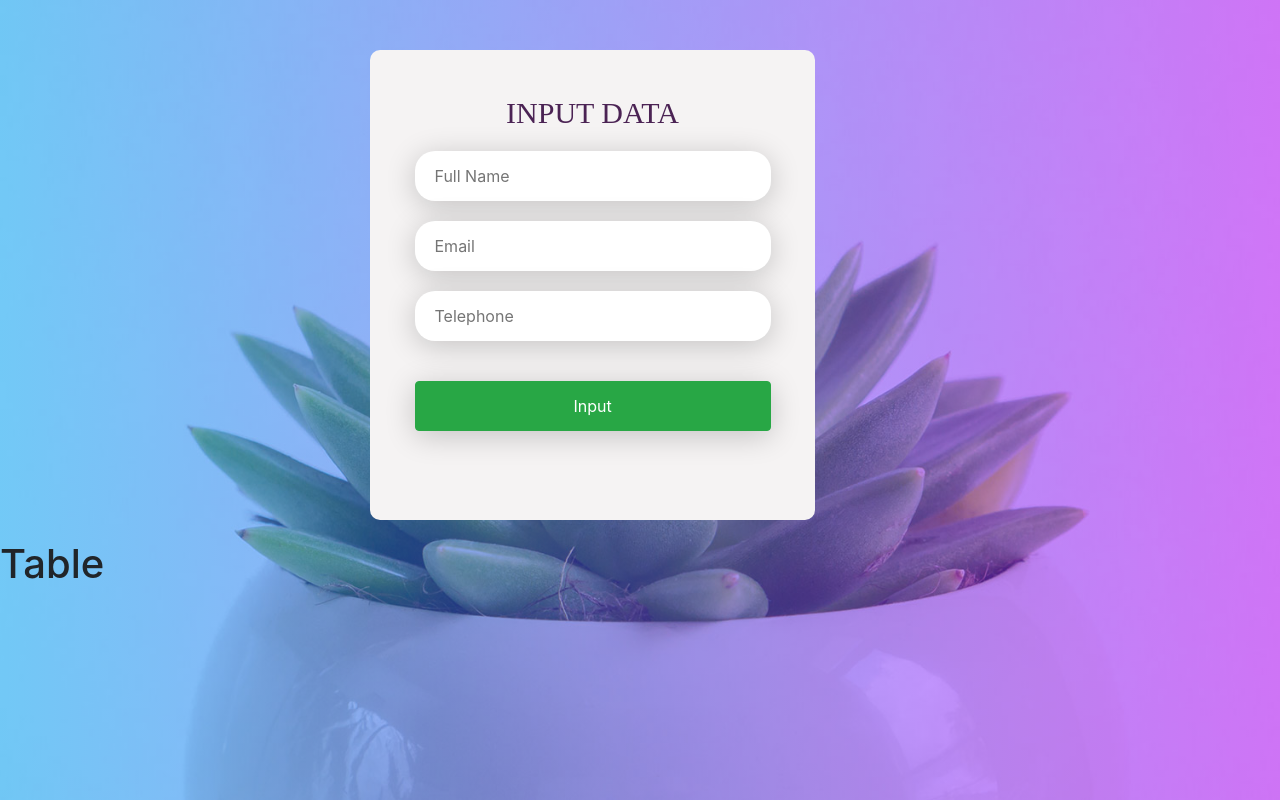
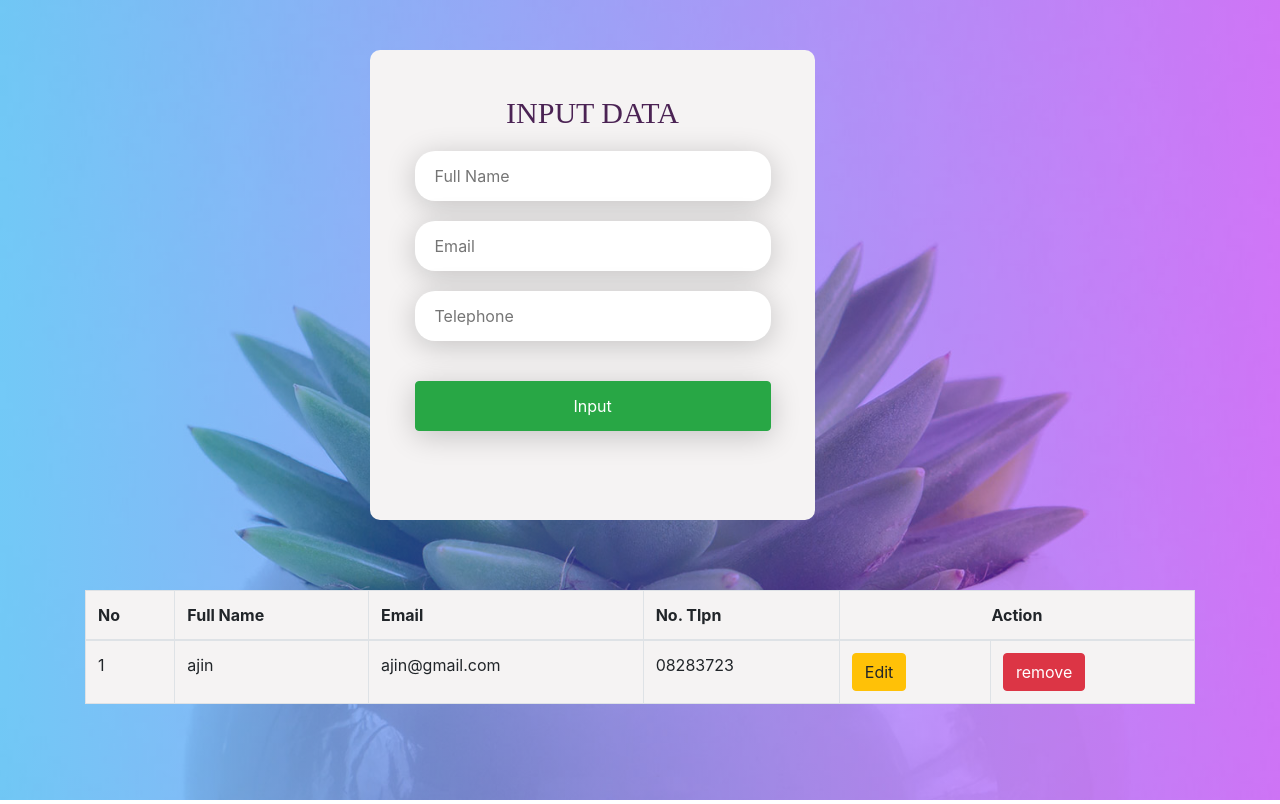
Before and after one commit to ajinbramantio/tableData-client, a React (Create React App) app: page / in a window 1280 px wide. Built offline with nearby package versions, Linux system fonts and the light colour scheme.

Commit message:
prepare table

```diff
--- a/src/pages/Tables.js
+++ b/src/pages/Tables.js
@@ -1,11 +1,161 @@
 import React from 'react'
+import Styled from 'styled-components'
+import {
+  Container,
+  Row,
+  Col,
+  Table,
+  Button,
+  Modal,
+  ModalHeader,
+  ModalBody,
+  ModalFooter
+} from 'reactstrap'
 
+const FormTitle = Styled(Col)`
+    display: block;
+    font-family: bold;
+    font-size: 30px;
+    color: #4b2354;
+    line-height: 1.2;
+    text-align: center;
+`
+const InputText = Styled.input`
+  box-sizing: border-box;
+  padding-left:20px;
+  margin: auto;
+  margin-top: 20px;
+  margin-bottom: 20px;
+  display: block;
+  width: 80%;
+  height:50px;
+  border:none;
+  outline-style: none;
+  border-radius: 20px;
+  box-shadow: 0 5px 30px 0px rgba(0, 0, 0, 0.2);
+`
 class Tables extends React.Component {
+  constructor(props) {
+    super(props)
+
+    this.state = {
+      modal: false
+    }
+
+    this.toggleEdit = this.toggleEdit.bind(this)
+  }
+  toggleEdit() {
+    this.setState(prevState => ({
+      modal: !prevState.modal
+    }))
+  }
+  cancelEdit(data) {
+    console.log(data.modal)
+
+    this.setState({
+      modal: !data.modal
+    })
+  }
   render() {
     return (
-      <div>
-        <h1>Table</h1>
-      </div>
+      <Container>
+        <Row>
+          <Col sm="12">
+            <Table
+              style={{
+                backgroundColor: '#f5f3f3',
+                marginTop: '50px',
+                marginBottom: '100px'
+              }}
+              bordered
+            >
+              <thead>
+                <tr>
+                  <th>No</th>
+                  <th>Full Name</th>
+                  <th>Email</th>
+                  <th>No. Tlpn</th>
+                  <th colSpan="2" style={{ textAlign: 'center' }}>
+                    Action
+                  </th>
+                </tr>
+              </thead>
+              <tbody>
+                <tr>
+                  <td>1</td>
+                  <td>ajin</td>
+                  <td>ajin@gmail.com</td>
+                  <td>08283723</td>
+                  <td>
+                    {' '}
+                    <Button
+                      color="warning"
+                      onClick={event => {
+                        this.toggleEdit(this.state)
+                      }}
+                    >
+                      Edit
+                    </Button>
+                  </td>
+                  <td>
+                    {' '}
+                    <Button color="danger">remove</Button>
+                  </td>
+                </tr>
+
+                <Modal
+                  isOpen={this.state.modal}
+                  toggle={this.toggleEdit}
+                  className={this.props.className}
+                >
+                  <ModalHeader
+                    toggle={event => {
+                      event.preventDefault()
+                      this.cancelEdit(this.state)
+                    }}
+                  >
+                    Modal title
+                  </ModalHeader>
+                  <ModalBody>
+                    <Container>
+                      <Row>
+                        <Col sm="12">
+                          <FormTitle> EDIT DATA </FormTitle>
+                          <form>
+                            <InputText name="fullName" />
+
+                            {/* email */}
+                            <InputText name="email" type="email" />
+
+                            {/* phone number */}
+                            <InputText type="text" name="phone" />
+                            <ModalFooter style={{ marginTop: '20px' }}>
+                              <Button type="submit" color="primary">
+                                Update
+                              </Button>{' '}
+                              <Button
+                                color="secondary"
+                                onClick={event => {
+                                  event.preventDefault()
+                                  this.cancelEdit(this.state)
+                                }}
+                              >
+                                Cancel
+                              </Button>
+                            </ModalFooter>
+                          </form>
+                        </Col>
+                      </Row>
+                    </Container>
+                  </ModalBody>
+
+                  {/* </FormEdit> */}
+                </Modal>
+              </tbody>
+            </Table>
+          </Col>
+        </Row>
+      </Container>
     )
   }
 }
```
